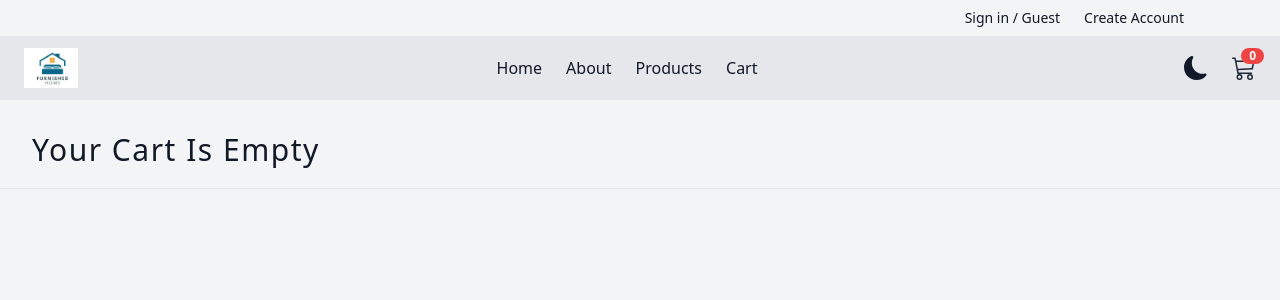
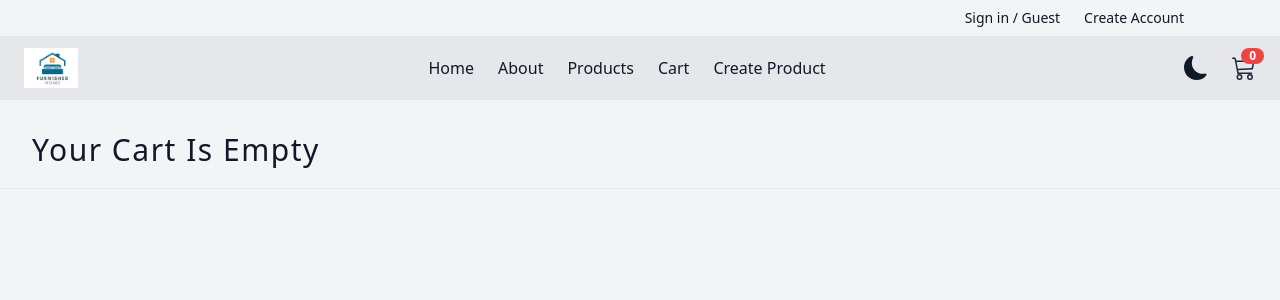
Before and after one commit to tihomirtx88/FurnishedStore, a React (Vite) app: page /cart in a window 1280 px wide. Shown: the top 300 px of the page. Built offline with nearby package versions, Linux system fonts and the light colour scheme.

Commit message:
Setup product page

```diff
--- a/src/App.jsx
+++ b/src/App.jsx
@@ -1,5 +1,5 @@
 import ErrorElement from './components/ErrorElement.jsx';
-import { About, Cart, Checkout, Login, Error, HomeLayout, Landing, Orders, Products, Register, SingleProduct, EditProductPage } from './pages/idnex.js';
+import { About, Cart, Checkout, Login, Error, HomeLayout, Landing, Orders, Products, Register, SingleProduct, EditProductPage, CreateProductPage } from './pages/idnex.js';
 import { createBrowserRouter, RouterProvider} from 'react-router-dom';
 
 //loaders
@@ -55,6 +55,10 @@ const router = createBrowserRouter([
         loader: singleProductLoader(queryClient)
       },
       {
+        path: 'products/create',
+        element: <CreateProductPage/>,
+      },
+      {
         path: 'cart',
         element: <Cart/>
       },
--- a/src/components/NavLinks.jsx
+++ b/src/components/NavLinks.jsx
@@ -8,6 +8,7 @@ const links = [
   { id: 4, url: 'cart', text: 'cart' },
   { id: 5, url: 'checkout', text: 'checkout' },
   { id: 6, url: 'orders', text: 'orders' },
+  { id: 7, url: 'products/create', text: 'Create product' },
 ];
 
 const NavLinks = () => {
--- /dev/null
+++ b/src/pages/CreateProductPage.jsx
@@ -0,0 +1,7 @@
+const CreateProductPage = () => {
+    return(
+        <div>CReate page</div>
+    );
+};
+
+export default CreateProductPage;
--- a/src/pages/idnex.js
+++ b/src/pages/idnex.js
@@ -10,3 +10,4 @@ export {default as Register} from './Register';
 export {default as SingleProduct} from './SingleProduct';
 export {default as Login} from './Login';
 export {default as EditProductPage} from './EditProductPage';
+export {default as CreateProductPage} from './CreateProductPage';
```
